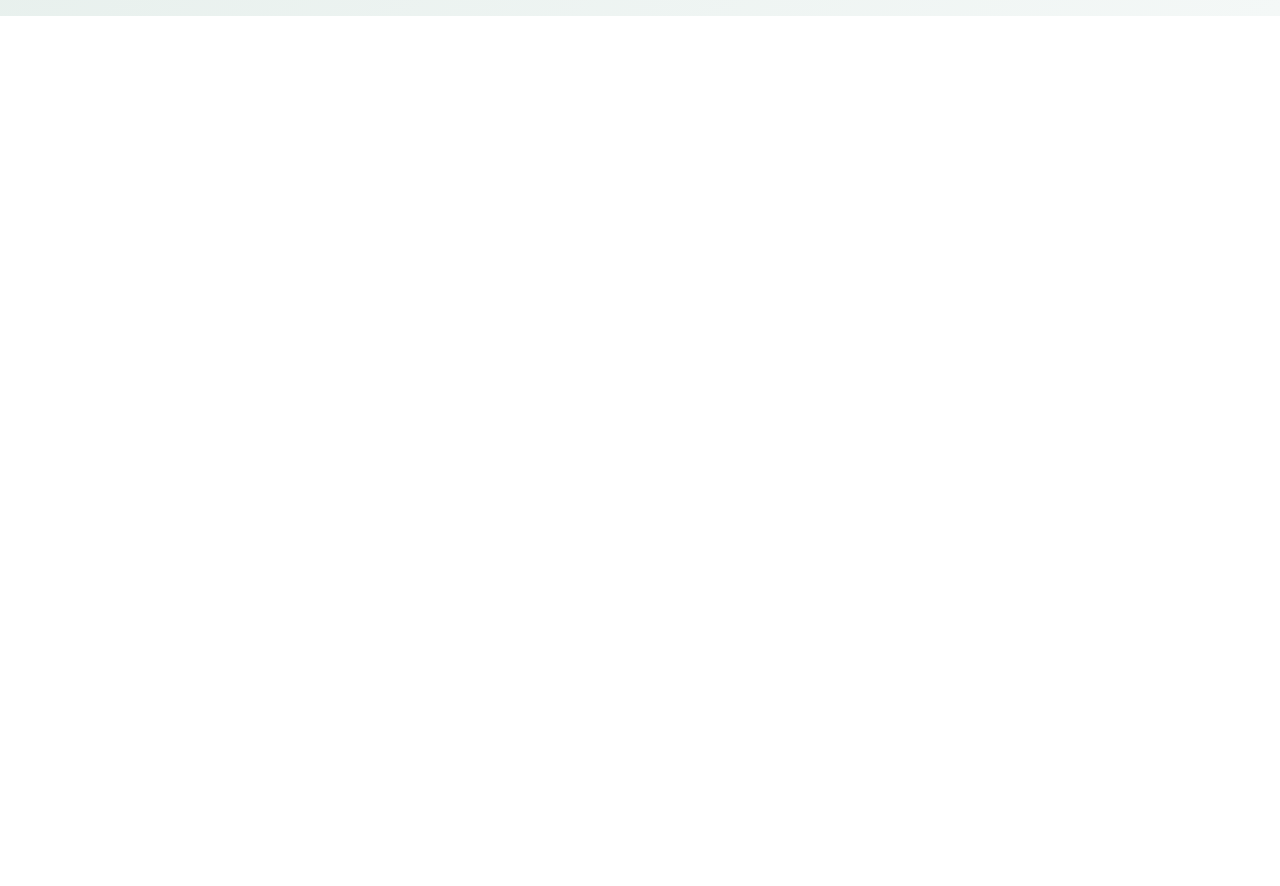
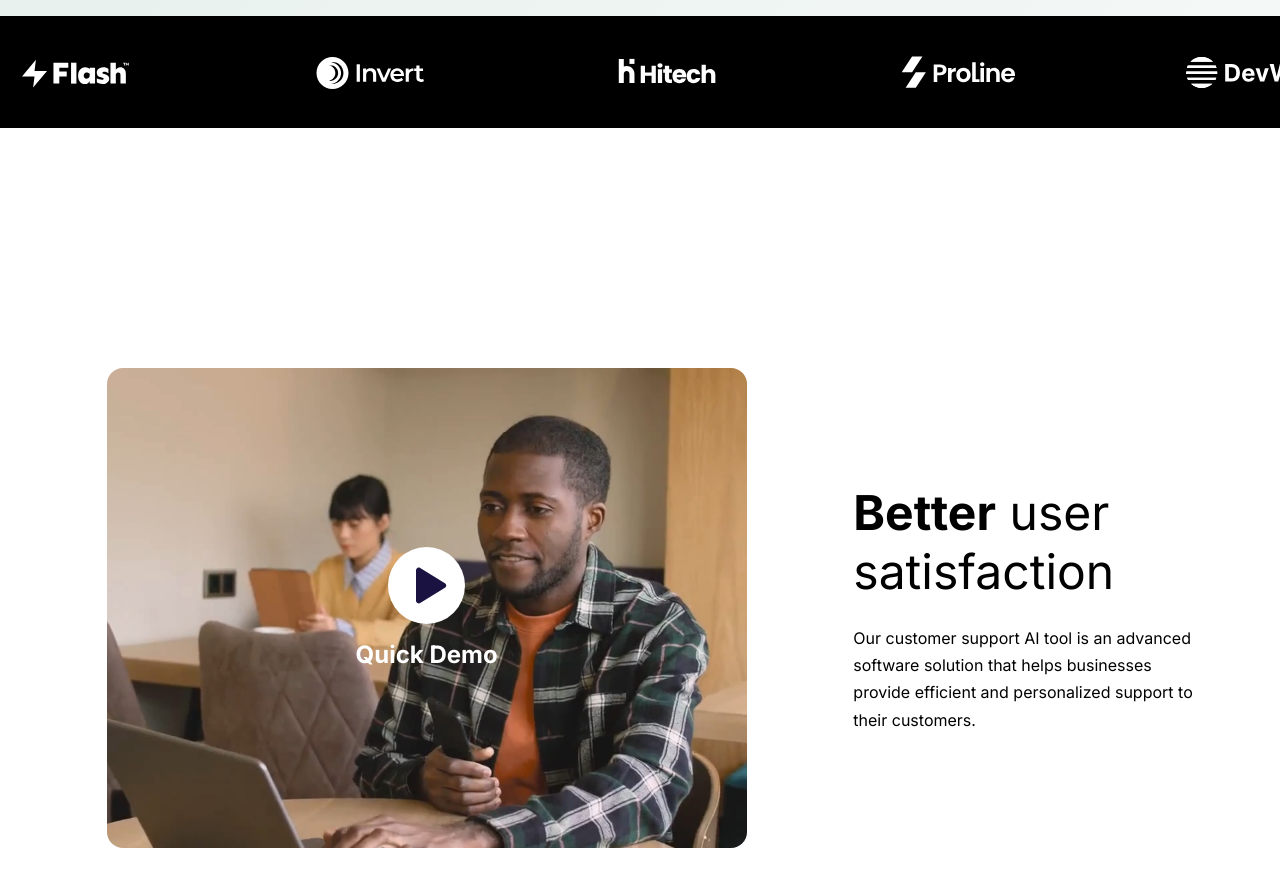
Before and after one commit to MeryemSenturk/Tiny-Path, a plain HTML site: page index.html in a window 1280 px wide. Shown: the part 880-1766 px from the top of the page. Before the commit the page ends 1600 px from the top, so only its background shows below. Drawn offline with nearby package versions, Linux system fonts and the light colour scheme.

Commit message:
2.page added

```diff
--- a/index.html
+++ b/index.html
@@ -64,5 +64,34 @@
         </div>
       </div>
     </section>
+
+    <div class="animation">
+      <div class="animation-icon">
+        <img src="./img/logo1.svg" alt="" />
+        <img src="./img/logo2.svg" alt="" />
+        <img src="./img/logo3.svg" alt="" />
+        <img src="./img/logo4.svg" alt="" />
+        <img src="./img/logo5.svg" alt="" />
+        <img src="./img/logo1.svg" alt="" />
+        <img src="./img/logo2.svg" alt="" />
+        <img src="./img/logo3.svg" alt="" />
+        <img src="./img/logo4.svg" alt="" />
+        <img src="./img/logo5.svg" alt="" />
+      </div>
+    </div>
+
+    <div class="video-container">
+      <div class="video">
+        <div class="border">
+            <img src="./img/quick-demo-icon.svg" alt="" />
+            <p>Quick Demo</p>
+        </div>
+      </div>
+
+      <div class="video-text">
+        <p><b>Better</b> user satisfaction</p>
+        <p>Our customer support AI tool is an advanced software solution that helps businesses provide efficient and personalized support to their customers.</p>
+      </div>
+    </div>
   </body>
 </html>
--- a/style.css
+++ b/style.css
@@ -1,72 +1,71 @@
-@import url('https://fonts.googleapis.com/css2?family=Inter:wght@300;400;500;700;800;900&display=swap');
-*{
+@import url("https://fonts.googleapis.com/css2?family=Inter:wght@300;400;500;700;800;900&display=swap");
+* {
   margin: 0;
   padding: 0;
   box-sizing: border-box;
   font: ;
 }
-:root{
+:root {
   --block-font: #000;
 }
-body{
+body {
   background-color: white;
   height: 200vh;
-    font-family: 'Inter', sans-serif;
+  font-family: "Inter", sans-serif;
 }
 
-.container{
+.container {
   /* border: 1px solid red; */
   max-width: 1200px;
   margin: auto;
   padding: 2rem;
 }
-.btn{
+.btn {
   padding: 1rem 3rem;
   border-radius: 40px;
   font-size: 18px;
   cursor: pointer;
 }
-.btn:hover{
-    background-color: #E2E7E5;;
+.btn:hover {
+  background-color: #e2e7e5;
 }
 
-
-header{
-    background: linear-gradient(to right, #E1ECE8, #F4F8F7)
+header {
+  background: linear-gradient(to right, #e1ece8, #f4f8f7);
 }
 
-header .container{
+header .container {
   display: flex;
   align-items: center;
   justify-content: space-between;
 }
-.header-left{
+.header-left {
   display: flex;
   align-items: center;
   gap: 2rem;
 }
 
-.header-left img{
+.header-left img {
   width: 140px;
 }
 
-.header-left .links{
+.header-left .links {
   display: flex;
   align-items: center;
   gap: 1.5rem;
 }
 
-.header-left .links a{
+.header-left .links a {
   text-decoration: none;
   color: var(--black-font);
 }
 
-.header-right{
+.header-right {
   display: flex;
   align-items: center;
-    gap: .8rem;
+  gap: 0.8rem;
 }
-.header-right i{
+.header-right i {
   font-size: 1.3rem;
   cursor: pointer;
   height: 50px;
@@ -78,104 +77,197 @@ header .container{
   border-radius: 50%;
   transition: 5s;
 }
-.header-right i:hover{
+.header-right i:hover {
   background-color: #000;
   color: #fff;
 }
 
-section.hero{
+section.hero {
   height: calc(100vh -120px);
-    background: linear-gradient(135deg, #E1ECE8, #F4F8F7)
+  background: linear-gradient(135deg, #e1ece8, #f4f8f7);
 }
-section.hero .container{
+section.hero .container {
   display: flex;
   align-items: center;
   /* gap: 30px; */
 }
-.hero-left, .hero-right{
+.hero-left,
+.hero-right {
   flex: 1;
 }
 
-.hero-left{
+.hero-left {
   display: flex;
   flex-direction: column;
   gap: 1.5rem;
 }
-.hero-left h1{
+.hero-left h1 {
   font-size: 3.5rem;
   font-weight: 400;
 }
 
-.hero-left p{
+.hero-left p {
   font-size: 18px;
   line-height: 27px;
 }
 
-.hero-left .buttons button:nth-of-type(1){
-background-color: #A0E907;
+.hero-left .buttons button:nth-of-type(1) {
+  background-color: #a0e907;
   border: none;
 }
 
-.hero-left .buttons button:nth-of-type(1):hover{
-background-color: #CAFF5C;
+.hero-left .buttons button:nth-of-type(1):hover {
+  background-color: #caff5c;
   border: none;
 }
 
-.hero-left .buttons button:nth-of-type(2){
-
+.hero-left .buttons button:nth-of-type(2) {
 }
 
-.specialist{
+.specialist {
   display: flex;
   align-items: center;
   gap: 1rem;
 }
-.specialist img{
+.specialist img {
   width: 70px;
 }
 
-.specialist div{
+.specialist div {
   display: flex;
   flex-direction: column;
   align-items: flex-start;
   gap: 5px;
 }
 
-.specialist div span{
+.specialist div span {
   font-size: 14px;
 }
 
-.specialist div a{
+.specialist div a {
   font-size: 14px;
   color: var(--black-font);
 }
 
-.hero-right img{
+.hero-right img {
   height: 100%;
   width: 100%;
   object-fit: center;
 }
 
- @media (max-width:990px){
+@media (max-width: 990px) {
   .header-left img {
     width: 100px;
   }
-.header-left .links{
+  .header-left .links {
     display: none;
   }
-    .header-right i{
+  .header-right i {
     display: none;
   }
 
-    .hero .container{
+  .hero .container {
     flex-direction: column;
   }
-    .hero-left h1{
+  .hero-left h1 {
     font-size: 2.5rem;
   }
-    section.hero{
+  section.hero {
     height: unset;
+  }
+}
 
+.animation {
+  background-color: black;
+  height: 7rem;
+  display: flex;
+  align-items: center;
+  justify-content: center;
+}
+
+.animation-icon {
+  width: 100%;
+  /* border: 2px solid red; */
+  gap: 9rem;
+  overflow: hidden;
+  display: flex;
+}
+
+.animation-icon img {
+  /* animation: different 15s linear infinite; */
+}
+
+@keyframes different {
+  0% {
+    transform: translateX(95rem);
+  }
+  100% {
+    transform: translateX(-180rem);
+  }
+}
+
+.video-container {
+  /* border: 2px solid red; */
+  height: 120vh;
+  display: flex;
+}
+.video {
+  /* border: 2px solid blue; */
+  flex: 2;
+  display: flex;
+  justify-content: center;
+  align-items: center;
+}
+.border {
+    border-radius: 1rem;
+  height: 30rem;
+  width: 40rem;
+  background-image: url(./img/videoframe_6333.png);
+  background-position: center;
+  background-size: cover;
+  cursor: pointer;
+  display: flex;
+  justify-content: center;
+  align-items: center;
+  flex-direction: column;
 
 }
+.border p{
+    margin-top: 1rem;
+color: white;
+  font-weight: bold;
+  font-size: 1.5rem;
+  font-weight: 700;
 }
+.video-text {
+  /* border: 1px solid chartreuse; */
+  flex: 1;
+  display: flex;
+  flex-direction: column;
+  justify-content: center;
+}
+
+.video-text p:nth-child(1) {
+   font-size: 3rem;
+}
+.video-text p:nth-child(2) {
+   margin-top: 1.5rem;
+   margin-right: 5rem;
+   line-height: 1.7rem;
+}
+
+@media screen and (max-width:1200px) {
+ .video-container {
+ flex-direction: column-reverse;
+
+}
+.video-text {
+    /* border: 2px solid red; */
+margin-top: 15rem;
+margin-left: 4rem;
+}
+.border{
+    width: 90%;
+}
+
+}
```
Also changed, not shown: img/logo1.svg (added), img/logo2.svg (added), img/logo3.svg (added), img/logo4.svg (added), img/logo5.svg (added), img/quick-demo-icon.svg (added), img/videoframe_6333.png (added). Lines whose indentation alone changed are shown as unchanged.
